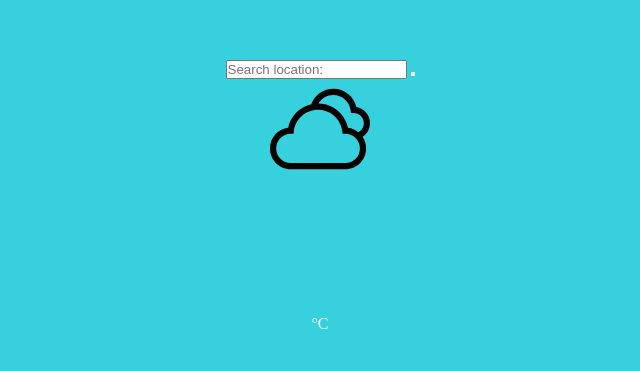
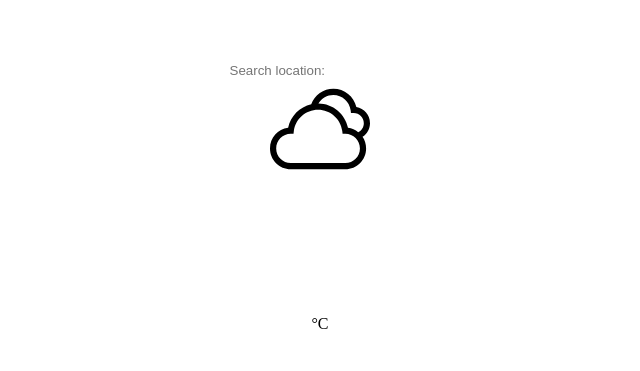
Before and after one commit to vaibhavjain111299/weather-app, a plain HTML site: page index.html in a window 1280 px wide. Shown: the part 186-557 px from the top of the page, without its empty margins (320-960 px from the left). Drawn offline with Linux system fonts and the light colour scheme.

Commit message:
Update style.css

```diff
--- a/style.css
+++ b/style.css
@@ -6,9 +6,8 @@
 
 body{
     max-height: 100vh;
-    background-color: #36d1dc;
     font-family: 'poppins';
-    color: white;
+    color: black;
 }
 
 #temp-icon{
@@ -33,3 +32,18 @@ body{
     color: white;
     font-size: 10rem;
 }
+
+.search-btn{
+    border: none;
+    outline: none;
+
+}
+
+#form-input{
+    border: none;
+    outline: none;
+}
+
+.form{
+    background-color: #eeeeee;
+}
```
